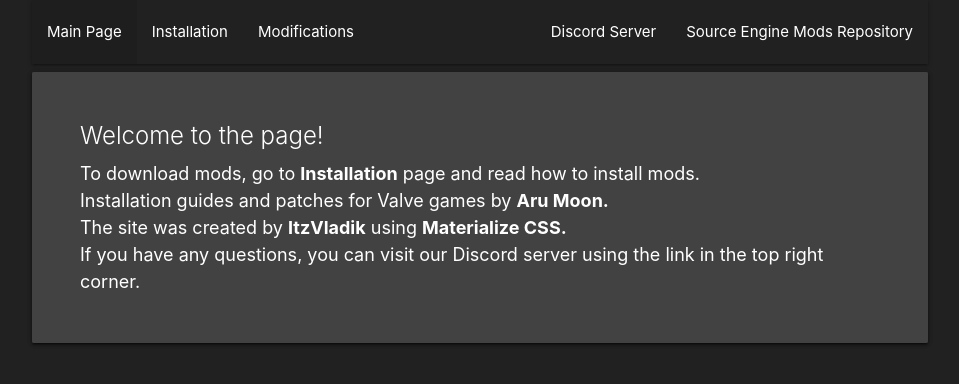
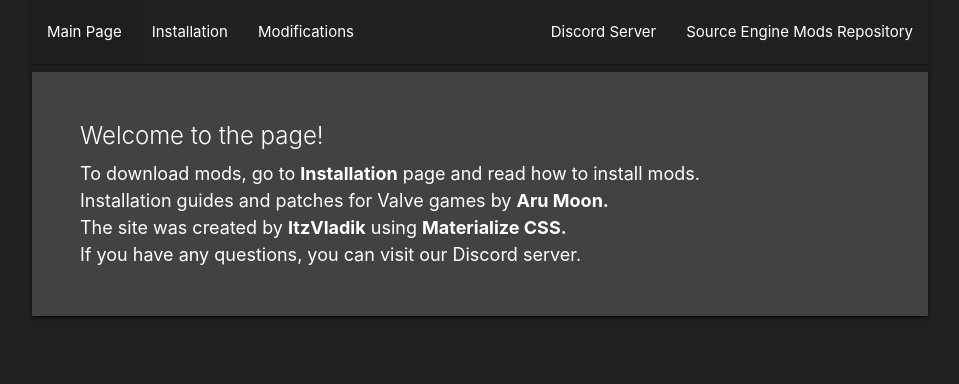
Before and after one commit to ItzVladik/itzvladik.github.io, a plain HTML site: page index.html in a window 1280 px wide. Shown: the whole page, without its empty margins (160-1119 px from the left). Drawn offline with nearby package versions, Linux system fonts and the light colour scheme.

Commit message:
typos again

```diff
--- a/index.html
+++ b/index.html
@@ -42,7 +42,7 @@
                             <p>To download mods, go to <b>Installation</b> page and read how to install mods.</p>
                             <p>Installation guides and patches for Valve games by <b>Aru Moon.</b></p>
                             <p>The site was created by <b>ItzVladik</b> using <b>Materialize CSS.</b></p>
-                            <p>If you have any questions, you can visit our Discord server using the link in the top right corner.</p>
+                            <p>If you have any questions, you can visit our Discord server.</p>
                         </font>
                     </div>
                 </div>
```
Also changed, not shown: faq.html (+1 -1 lines).
